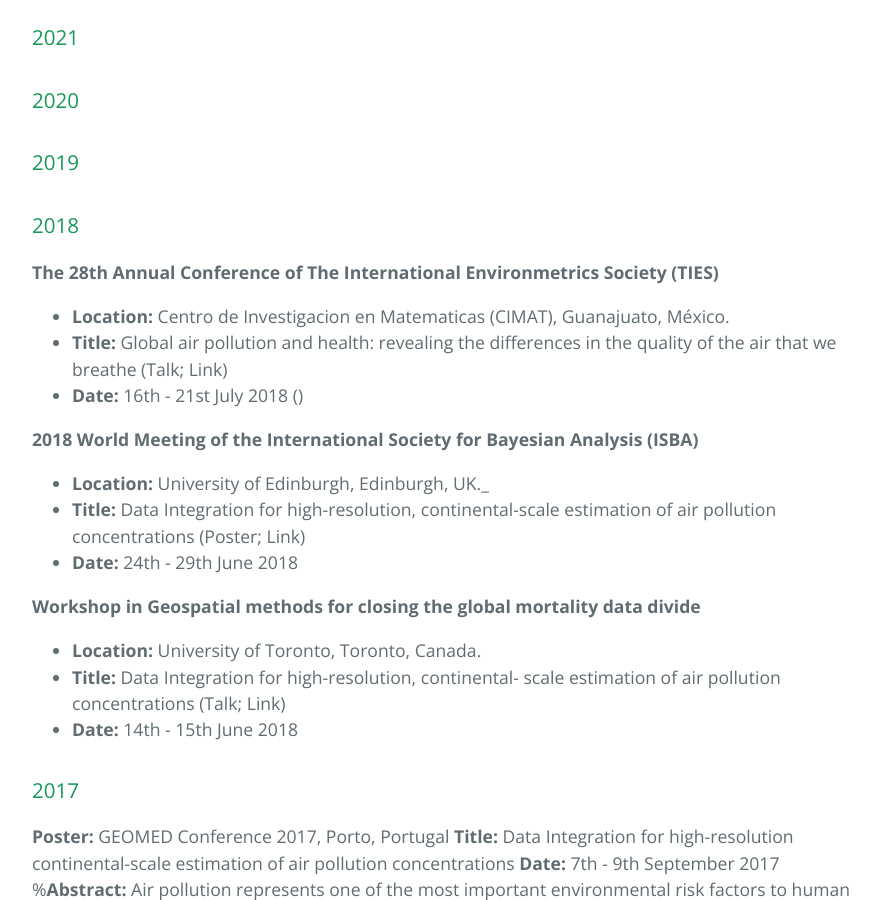
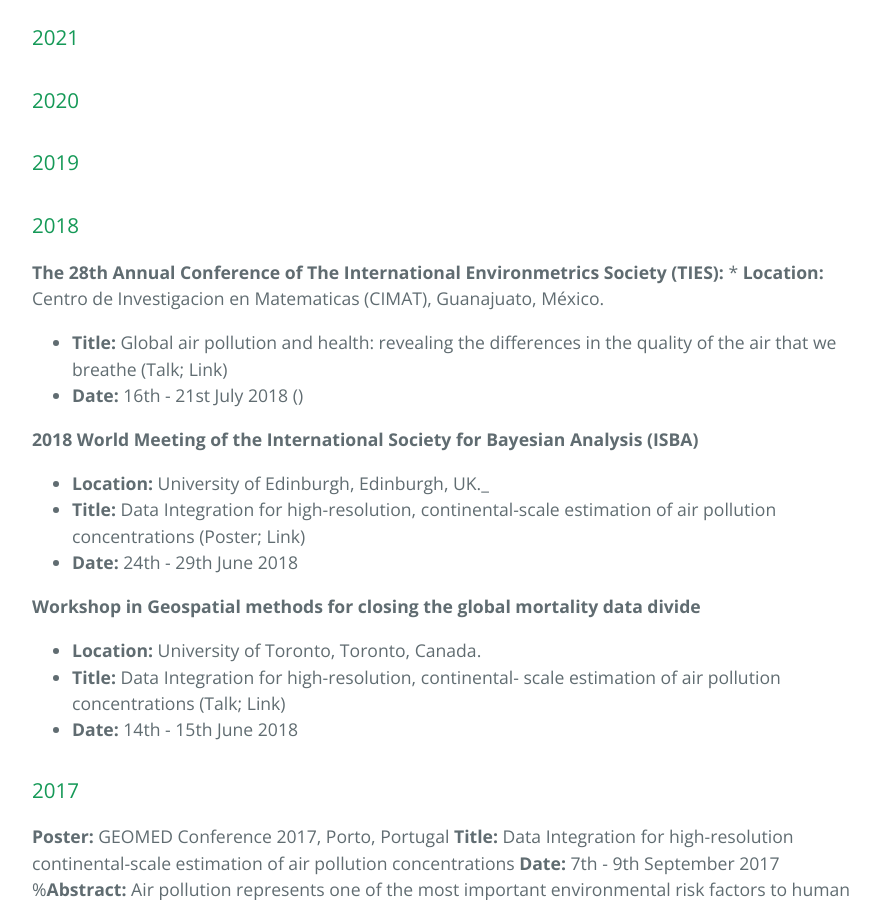
Before and after one commit to matthewllthomas/matthewllthomas.github.io, a Jekyll site: the page built from presentations/index.md, in a window 1280 px wide and 900 px high, scrolled down 491 px. Shown: the whole window, without its empty margins (192-1072 px from the left). Built offline with Jekyll 4.4.1, drawn with Linux system fonts in a browser that asks for light colours; the repository's description, which GitHub fills in, is left out.

```diff
--- a/presentations/index.md
+++ b/presentations/index.md
@@ -16,8 +16,7 @@ subtitle: Presentations
 
 ### 2018
 
-**The 28th Annual Conference of The International Environmetrics Society (TIES)**
-* **Location:** Centro de Investigacion en Matematicas (CIMAT), Guanajuato, México.
+**The 28th Annual Conference of The International Environmetrics Society (TIES):** * **Location:** Centro de Investigacion en Matematicas (CIMAT), Guanajuato, México.
 * **Title:** Global air pollution and health: revealing the differences in the quality of the air that we breathe (Talk; Link)
 * **Date:** 16th - 21st July 2018 ()
 
```
